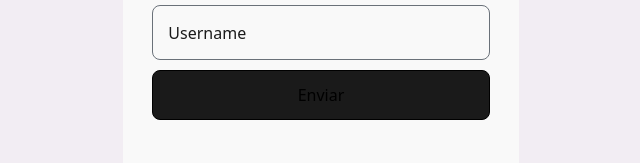
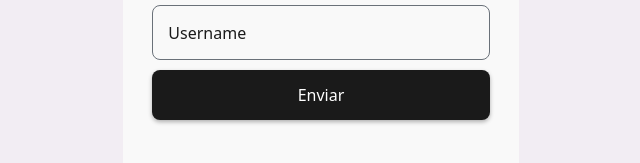
Before and after one commit to santjonatas/royal.lux.frontend, a React (Vite) app: page /forgot-my-password in a window 1280 px wide. Shown: the part 429-592 px from the top of the page, without its empty margins (319-959 px from the left). Built offline with nearby package versions, Linux system fonts and the light colour scheme.

Commit message:
estilizando botoes

```diff
--- a/src/components/buttons/ButtonDefault/ButtonDefault.css
+++ b/src/components/buttons/ButtonDefault/ButtonDefault.css
@@ -1,21 +1,42 @@
-#button-login{
+#button-default {
     width: 85%;
     height: 50px;
 
     border-radius: 8px;
-    border: 1px solid;
+    border: 1px solid transparent;
     font-size: 1em;
     font-weight: 500;
     font-family: inherit;
     background-color: #1a1a1a;
+    color: white;
     cursor: pointer;
-  }
+    outline: none;
+    -webkit-tap-highlight-color: transparent;
+    transition: background-color 0.2s ease, transform 0.1s ease;
+    box-shadow: 0 2px 4px rgba(0, 0, 0, 0.3);
+}
 
-#button-login:hover {
+#button-default:hover {
+    background-color: #2a2a2a;
+    border-color: rgba(255, 255, 255, 0.1);
+    box-shadow: 0 2px 4px rgba(0, 0, 0, 0.3);
+}
+
+#button-default:active {
+    background-color: #3a3a3a;
+    transform: translateY(1px);
+    box-shadow: 0 2px 4px rgba(0, 0, 0, 0.3);
+}
+
+#button-default:disabled {
     background-color: #121212;
-  }
+    color: #555;
+    cursor: not-allowed;
+    opacity: 0.8;
+    box-shadow: 0 2px 4px rgba(0, 0, 0, 0.3);
+}
 
-#button-login:active {
-    background-color: #0a0a0a;
-    transform: translateY(1px);
-  }
+#button-default:focus {
+    outline: none;
+    box-shadow: 0 2px 4px rgba(0, 0, 0, 0.3);
+}
--- a/src/components/buttons/ButtonDefault/ButtonDefault.tsx
+++ b/src/components/buttons/ButtonDefault/ButtonDefault.tsx
@@ -9,7 +9,7 @@ export default function ButtonDefault({ innerText, disabled = false }: ButtonDef
     return (
         <button
             type="submit"
-            id="button-login"
+            id="button-default"
             disabled={disabled}
         >
             {innerText}
--- a/src/features/Role/RoleFilter/RoleFilter.css
+++ b/src/features/Role/RoleFilter/RoleFilter.css
@@ -59,13 +59,27 @@
 }
 
 #actions-filter button:nth-child(1) {
-    background-color: 	#3B82F6;
-    color: white;
+    background-color: #3B82F6;
+}
+
+#actions-filter button:nth-child(1):hover {
+    background-color: #2A72E5;
+}
+
+#actions-filter button:nth-child(1):active {
+    background-color: #1962D4;
 }
 
 #actions-filter button:nth-child(2) {
     background-color: #dc143c;
-    color: white;
+}
+
+#actions-filter button:nth-child(2):hover {
+    background-color: #c51236;
+}
+
+#actions-filter button:nth-child(2):active {
+    background-color: #ae102f;
 }
 
 #filters input:nth-child(1) {
```
